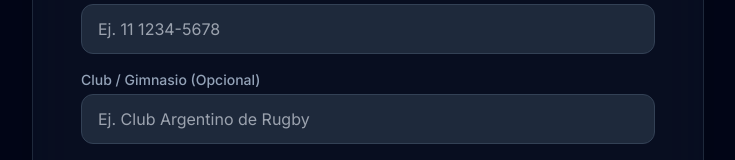
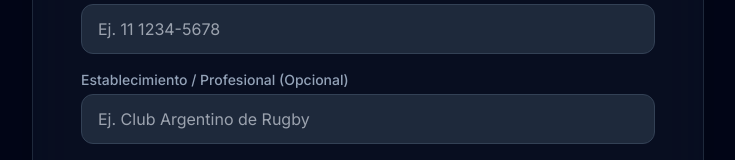
Before and after one commit to LisandroCarbone/recovery-web-app, a React (Vite) app in the folder client/: page / in a window 1280 px wide. Shown: the part 3385-3545 px from the top of the page, without its empty margins (272-1007 px from the left). Built offline with nearby package versions, Linux system fonts and the light colour scheme.

Commit message:
feat: rename gym label, add disclaimer, update whatsapp tooltip

```diff
--- a/client/src/components/InteractiveDiagnosis.tsx
+++ b/client/src/components/InteractiveDiagnosis.tsx
@@ -156,7 +156,7 @@
                                     </div>
 
                                     <div>
-                                        <label className="block text-sm font-medium text-slate-400 mb-1">Club / Gimnasio (Opcional)</label>
+                                        <label className="block text-sm font-medium text-slate-400 mb-1">Establecimiento / Profesional (Opcional)</label>
                                         <input
                                             {...register('gym')}
                                             className="w-full bg-slate-800 border border-slate-700 rounded-xl px-4 py-3 text-white focus:outline-none focus:border-accent focus:ring-1 focus:ring-accent transition-all"
@@ -295,7 +295,8 @@
                                     <CheckCircle className="w-10 h-10 text-green-500" />
                                 </div>
                                 <h2 className="text-3xl font-bold text-white mb-2">¡Reserva Confirmada!</h2>
-                                <p className="text-secondary mb-8">Te hemos enviado los detalles a tu correo. Prepárate para volver a tu 100%.</p>
+                                <p className="text-secondary mb-6">Te hemos enviado los detalles a tu correo. Prepárate para volver a tu 100%.</p>
+                                <p className="text-slate-600 text-xs leading-relaxed max-w-sm mx-auto">Al concurrir y utilizar los servicios de R2 Recovery, el usuario acepta que la marca y sus responsables no se hacen cargo por consecuencias o efectos secundarios antes, durante o posteriores a la sesión.</p>
                             </motion.div>
                         )}
                     </AnimatePresence>
--- a/client/src/components/WhatsAppButton.tsx
+++ b/client/src/components/WhatsAppButton.tsx
@@ -26,7 +26,7 @@
 
             {/* Tooltip on hover */}
             <span className="absolute right-full mr-4 bg-white text-slate-900 px-3 py-1 rounded-lg text-sm font-bold shadow-xl opacity-0 group-hover:opacity-100 transition-opacity whitespace-nowrap hidden md:block">
-                ¡Hablanos!
+                Por cancelaciones o consultas
             </span>
         </motion.a>
     );
```
